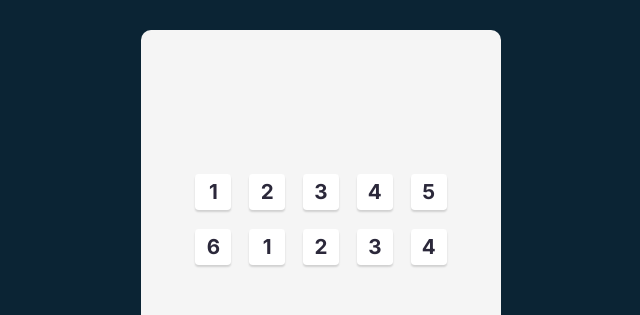
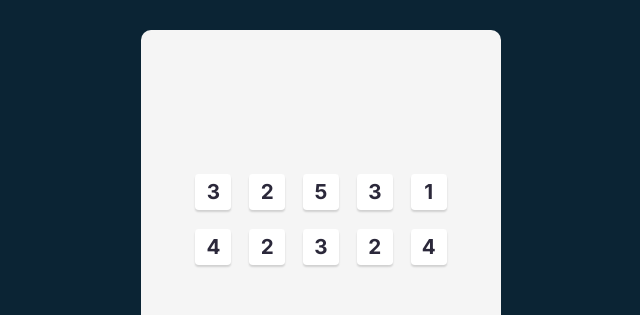
Before and after one commit to jenniferrnguyen/tenzies, a React (Vite) app: page / in a window 1280 px wide. Shown: the top 315 px of the page, without its empty margins (319-959 px from the left). Built offline with nearby package versions, Linux system fonts and the light colour scheme.

Commit message:
dice number random generat functionality"

```diff
--- a/src/App.jsx
+++ b/src/App.jsx
@@ -1,20 +1,37 @@
 import Die from "./components/Die";
+import React from "react";
 
 export default function App() {
+  /**
+   * Challenge:
+   *
+   * Create state to hold our array of numbers. (Initialize
+   * the state by calling our `generateAllNewDice` function so it
+   * loads all new dice as soon as the app loads)
+   *
+   * Map over the state numbers array to generate our array
+   * of Die elements and render those in place of our
+   * manually-written 10 Die elements.
+   */
+  const [diceNumbers, setDiceNumbers] = React.useState(generateAllNewDice());
+
+  function generateAllNewDice() {
+    const newDice = [];
+
+    for (let i = 0; i < 10; i++) {
+      newDice.push(Math.ceil(Math.random() * 6));
+    }
+
+    return newDice;
+  }
+
+  const diceElements = diceNumbers.map((num, idx) => (
+    <Die key={idx} number={num} />
+  ));
+
   return (
     <main>
-      <div className="dice-container">
-        <Die number={1} />
-        <Die number={2} />
-        <Die number={3} />
-        <Die number={4} />
-        <Die number={5} />
-        <Die number={6} />
-        <Die number={1} />
-        <Die number={2} />
-        <Die number={3} />
-        <Die number={4} />
-      </div>
+      <div className="dice-container">{diceElements}</div>
     </main>
   );
 }
```
